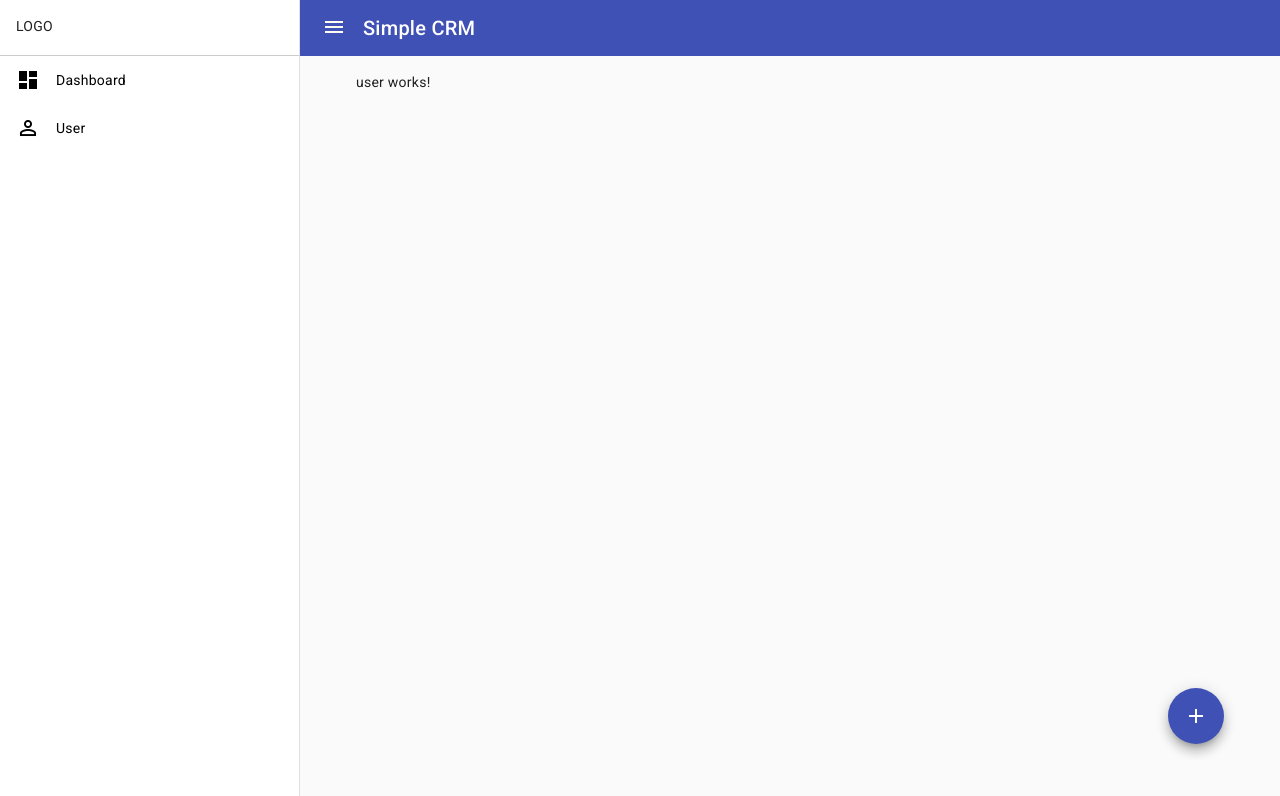
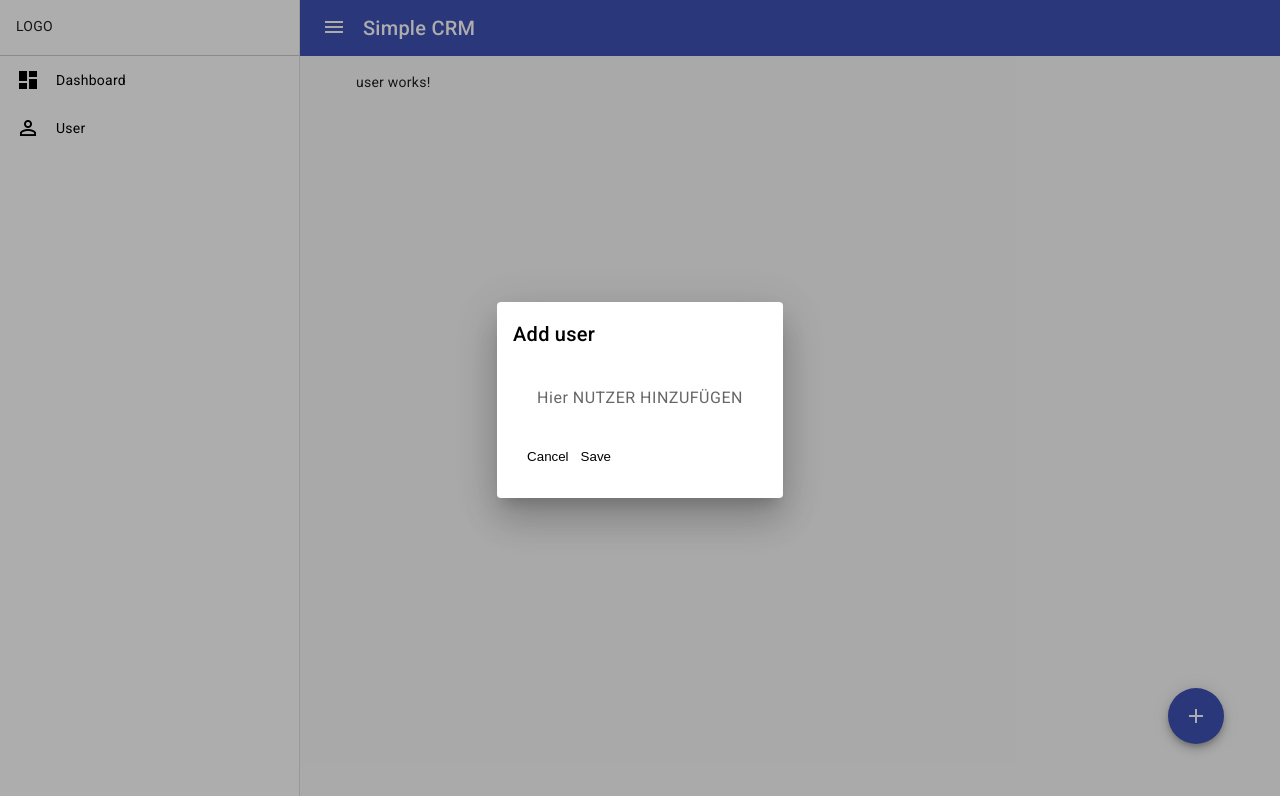
Before and after one commit to be-v-fr/simple-crm, an Angular app: page /user in a window 1280 px wide. Both pictures are taken after a click on the button "add". Shown: the top 796 px of the page. Built offline with nearby package versions, Linux system fonts and the light colour scheme.

Commit message:
added add user dialog component

```diff
--- /dev/null
+++ b/src/app/dialog-add-user/dialog-add-user.component.html
@@ -0,0 +1,10 @@
+<div class="dialog-container">
+    <h2 mat-dialog-title>Add user</h2>
+    <mat-dialog-content>
+        Hier NUTZER HINZUFÜGEN
+    </mat-dialog-content>
+    <mat-dialog-actions>
+        <button mat-button (click)="onNoClick()">Cancel</button>
+        <button mat-button [mat-dialog-close]="" cdkFocusInitial>Save</button>
+    </mat-dialog-actions>
+</div>
--- /dev/null
+++ b/src/app/dialog-add-user/dialog-add-user.component.ts
@@ -0,0 +1,29 @@
+import { Component, Inject } from '@angular/core';
+
+import {
+  MatDialog,
+  MAT_DIALOG_DATA,
+  MatDialogRef,
+  MatDialogTitle,
+  MatDialogContent,
+  MatDialogActions,
+  MatDialogClose,
+} from '@angular/material/dialog';
+
+@Component({
+  selector: 'app-dialog-add-user',
+  standalone: true,
+  imports: [MatDialogContent, MatDialogActions, MatDialogClose],
+  templateUrl: './dialog-add-user.component.html',
+  styleUrl: './dialog-add-user.component.scss'
+})
+export class DialogAddUserComponent {
+  constructor(
+    public dialogRef: MatDialogRef<DialogAddUserComponent>,
+    @Inject(MAT_DIALOG_DATA) public data: any,
+  ) {}
+
+  onNoClick(): void {
+    this.dialogRef.close();
+  }
+}
--- a/src/app/user/user.component.html
+++ b/src/app/user/user.component.html
@@ -1,4 +1,4 @@
 <p>user works!</p>
-<button mat-fab matTooltip="Add user" matTooltipPosition="above" color="primary" class="add-user-btn">
+<button (click)="openDialog()" mat-fab matTooltip="Add user" matTooltipPosition="above" color="primary" class="add-user-btn">
     <mat-icon>add</mat-icon>
 </button>
--- a/src/app/user/user.component.ts
+++ b/src/app/user/user.component.ts
@@ -1,8 +1,10 @@
 import { Component } from '@angular/core';
 
-import {MatButtonModule} from '@angular/material/button';
-import {MatIconModule} from '@angular/material/icon';
-import {MatTooltipModule} from '@angular/material/tooltip';
+import { MatButtonModule } from '@angular/material/button';
+import { MatIconModule } from '@angular/material/icon';
+import { MatTooltipModule } from '@angular/material/tooltip';
+import { MatDialog, MatDialogRef } from '@angular/material/dialog';
+import { DialogAddUserComponent } from '../dialog-add-user/dialog-add-user.component';
 
 @Component({
   selector: 'app-user',
@@ -13,4 +15,12 @@
 })
 export class UserComponent {
 
+  constructor(public dialog: MatDialog) { }
+
+  openDialog() {
+    const dialogRef = this.dialog.open(DialogAddUserComponent, {
+      data: {},
+    });
+    dialogRef.afterClosed().subscribe(result => console.log(result));
+  }
 }
--- a/src/styles.scss
+++ b/src/styles.scss
@@ -37,3 +37,7 @@
 .white {
   color: #fffff3;
 }
+
+.dialog-container {
+  padding: 16px;
+}
```
Also changed, not shown: src/app/app.component.ts (+9 -1 lines), src/app/dialog-add-user/dialog-add-user.component.scss (added), 1 other file (tests, documents, lock files or other folders).
